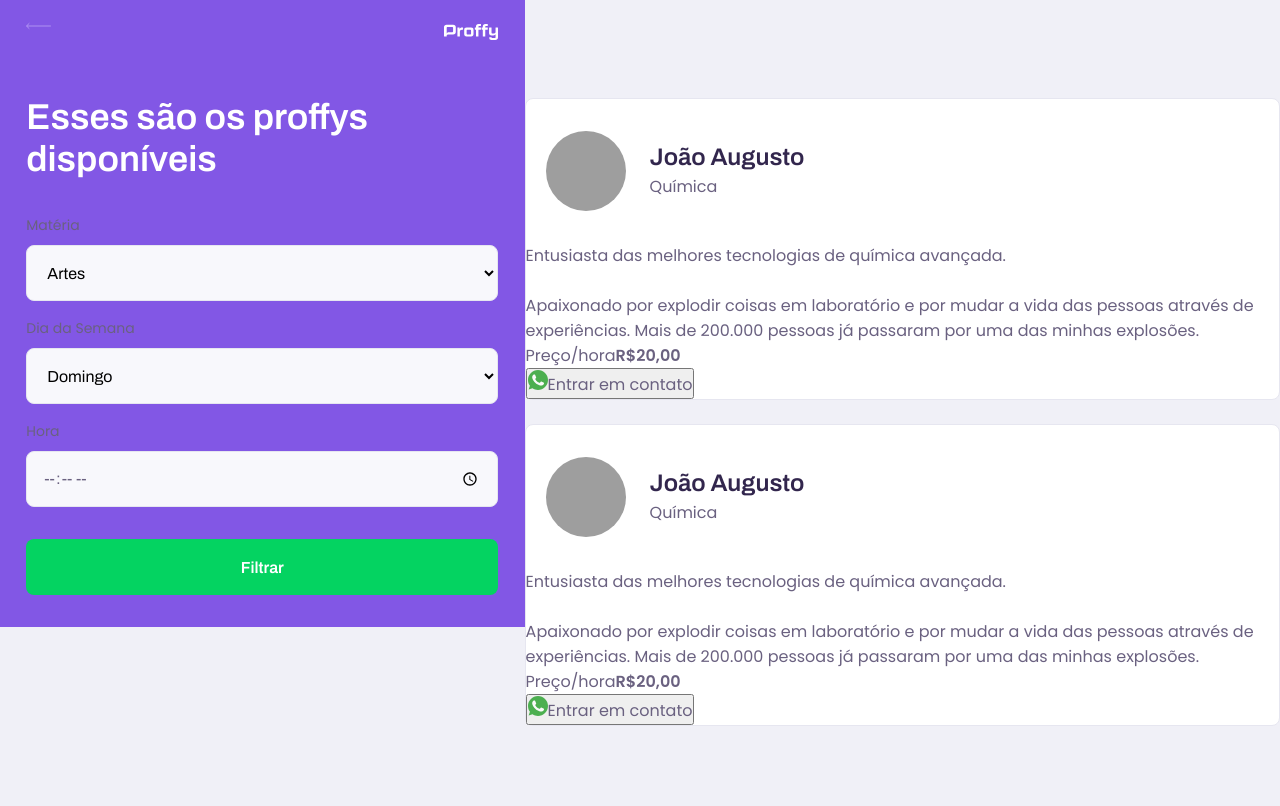
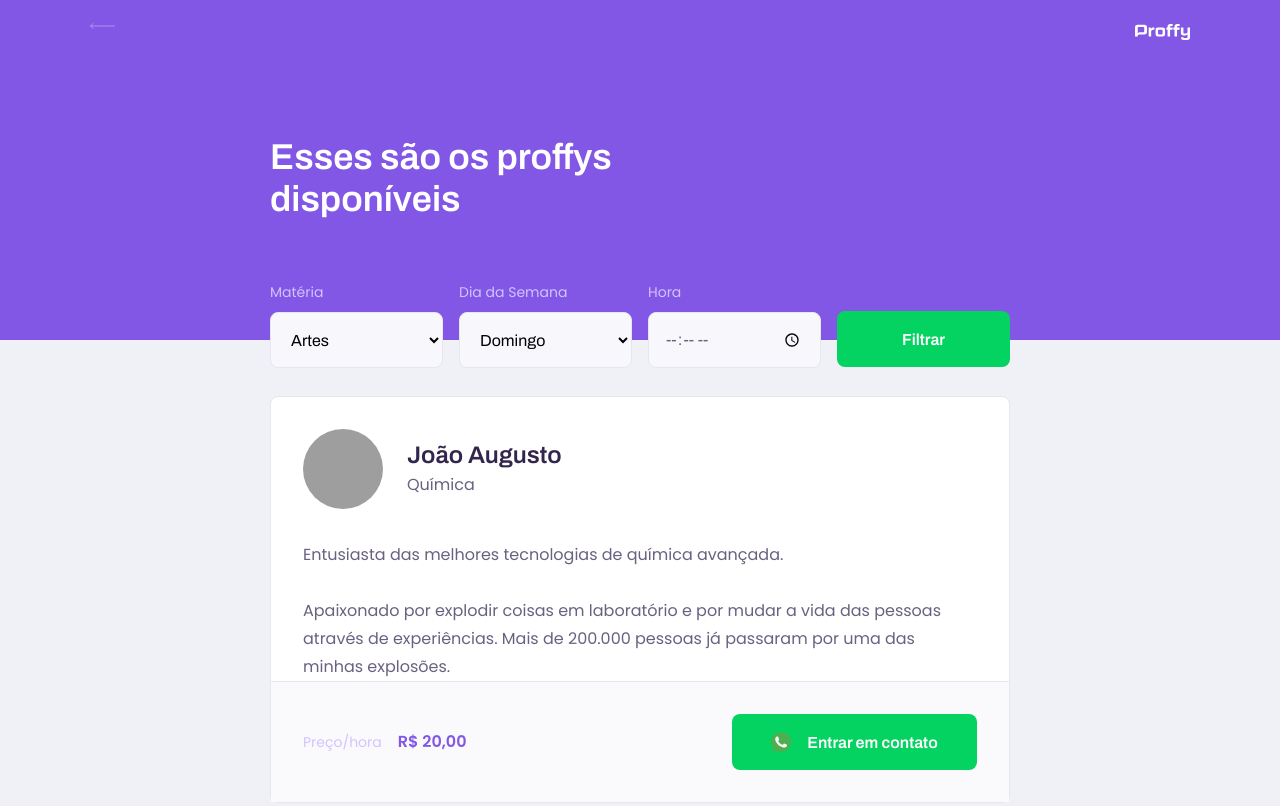
Before and after one commit to Joao-Augusto-Oliveira/next_level_week, a plain HTML site: page study.html in a window 1280 px wide. Shown: the top 806 px of the page. Drawn offline with Linux system fonts and the light colour scheme; grey boxes are pictures that could not be loaded.

Commit message:
:sparkles: update page study

```diff
--- a/styles/partials/page-study.css
+++ b/styles/partials/page-study.css
@@ -1,5 +1,5 @@
 #page-study #container {
-    width: 100vh;
+    width: 100vw;
     height: 100vh;
 }
 
@@ -11,10 +11,11 @@
 
 .page-header .top-bar-container {
     width: 90%;
+    margin: 0 auto;
+
     display: flex;
     align-items: center;
     justify-content:space-between;
-    margin: 0 auto;
     padding: 1.6rem 0;
 }
 
@@ -34,11 +35,7 @@
 .page-header .header-content {
     width: 90%;
     margin: 3.2rem auto;
-}
-
-.page-header .header-content {
-    width: 90%;
-    margin: 3.2rem auto;
+    position: relative;
 }
 
 .page-header .header-content strong {
@@ -51,7 +48,7 @@
     margin-top: 3.2rem;
 }
 
-#search-teachers label {
+#search-teachers {
     color: var(--color-text-primary);
 }
 
@@ -65,7 +62,7 @@
     background-color: var(--color-secondary);
     color: var(--color-button-text);
     border: 0;
-    border-radius: .8rem;
+    border-radius: 0.8rem;
     cursor: pointer;
     font: 700 1.6rem Archivo;
     display: flex;
@@ -152,3 +149,123 @@
     display: block;
     margin-top: 0.4rem;
 }
+
+.teacher-item > p {
+    padding: 0 2rem;
+    font-size: 1.6rem;
+    line-height: 2.8rem;
+}
+
+.teacher-item footer {
+    padding: 3.2rem 2rem;
+    background-color: var(--color-box-footer);
+    border-top: 1px solid var(--color-line-in-white);
+    display: flex;
+    align-items: center;
+    justify-content: space-between;
+}
+
+.teacher-item footer p {
+    font-size: 1.4rem;
+    line-height: 2.4rem;
+    color: var(--color-text-complement);
+}
+
+.teacher-item footer p strong {
+    font-size: 1.6rem;
+    color: var(--color-primary);
+    display: block;
+}
+
+.teacher-item footer button {
+    width: 20rem;
+    height: 5.6rem;
+    background-color: var(--color-secondary);
+    color: var(--color-button-text);
+    border: 0;
+    border-radius: 0.8rem;
+    cursor: pointer;
+    font: 700 1.4rem Archivo;
+
+    display: flex;
+    align-items: center;
+    justify-content:space-evenly;
+    text-decoration: none;
+    transition: background 0.2s;
+    margin-left: 1.6rem;
+}
+
+.teacher-item footer button:hover {
+    background-color: var(--color-secondary-dark);
+}
+
+@media (min-width: 700px) {
+    #page-study #container {
+        max-width: 100vw;
+    }
+
+    .page-header {
+        height: 340px;
+    }
+
+    .page-header .top-bar-container {
+        max-width: 1100px;
+    }
+
+    .page-header .header-content {
+        max-width: 740px;
+        margin: 0 auto;
+        flex: 1 1;
+        padding-bottom: 48px;
+        display: flex;
+        flex-direction: column;
+        justify-content: center;
+    }
+
+    .page-header .header-content strong {
+        max-width: 350px;
+    }
+
+    .teacher-item header,
+    .teacher-item footer {
+        padding: 32px;
+    }
+
+    #search-teachers {
+        display: grid;
+        grid-template-columns: repeat(4, 1fr);
+        gap: 16px;
+        position: absolute;
+        bottom: -28px
+    }
+
+    #page-study main {
+        padding: 32px 0;
+        max-width: 740px;
+        margin: 0 auto;
+    }
+
+    #search-teachers .select-block {
+        margin-bottom: 0;
+    }
+
+    .teacher-item > p {
+        padding: 0 32px;
+    }
+
+    .teacher-item footer p strong {
+        display: initial;
+        margin-left: 16px;
+    }
+
+    .teacher-item footer button {
+        width: 245px;
+        font-size: 16px;
+        justify-content: center;
+    }
+
+    .teacher-item footer button img {
+        margin-right: 16px;
+    }
+
+}
```
Also changed, not shown: study.html (+3 -2 lines).
